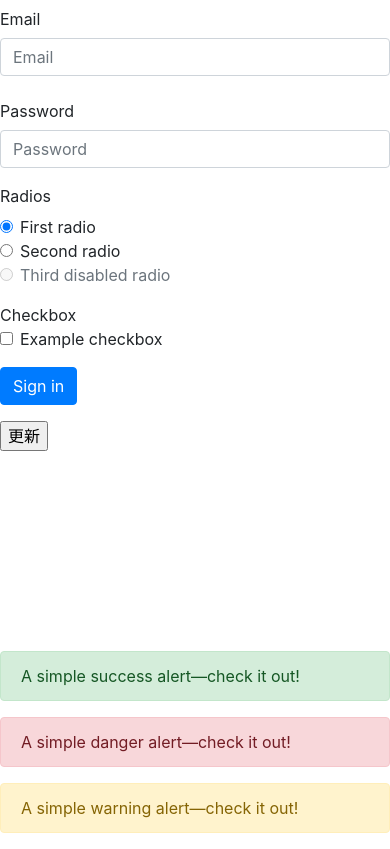
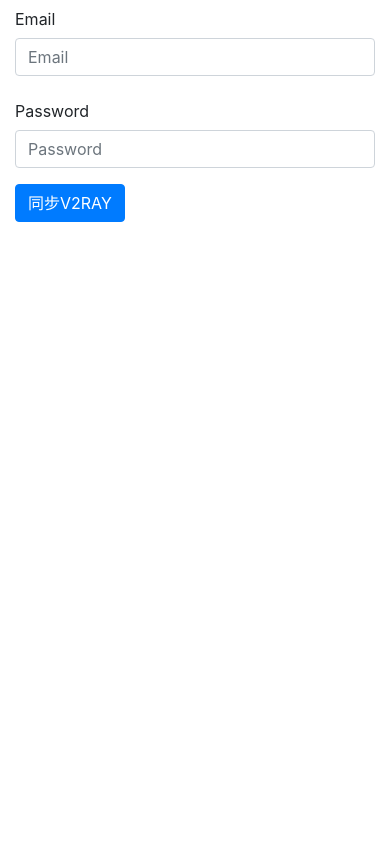
Before and after one commit to dewlyer/v2ray-ssr, a Node server app: template views/index.html in a window 390 px wide. After the commit the page ends 222 px from the top, so only its background shows below. Run offline with Node 20, Linux system fonts and the light colour scheme; the template is opened without the code that fills it, so the values that code supplies are empty; some libraries are stand-ins or nearby versions.

Commit message:
project update

```diff
--- a/views/index.html
+++ b/views/index.html
@@ -6,7 +6,7 @@
     <link rel="stylesheet" href="/libs/bootstrap/css/bootstrap.css">
 </head>
 <body>
-
+<div class="container">
     <form>
         <div class="form-group row">
             <label for="inputEmail3" class="col-sm-2 col-form-label">Email</label>
@@ -20,59 +20,16 @@
                 <input type="password" class="form-control" id="inputPassword3" placeholder="Password">
             </div>
         </div>
-    <fieldset class="form-group">
-        <div class="row">
-            <legend class="col-form-label col-sm-2 pt-0">Radios</legend>
-            <div class="col-sm-10">
-                <div class="form-check">
-                    <input class="form-check-input" type="radio" name="gridRadios" id="gridRadios1" value="option1"
-                           checked>
-                    <label class="form-check-label" for="gridRadios1">
-                        First radio
-                    </label>
-                </div>
-                <div class="form-check">
-                    <input class="form-check-input" type="radio" name="gridRadios" id="gridRadios2" value="option2">
-                    <label class="form-check-label" for="gridRadios2">
-                        Second radio
-                    </label>
-                </div>
-                <div class="form-check disabled">
-                    <input class="form-check-input" type="radio" name="gridRadios" id="gridRadios3" value="option3"
-                           disabled>
-                    <label class="form-check-label" for="gridRadios3">
-                        Third disabled radio
-                    </label>
-                </div>
-            </div>
-        </div>
-    </fieldset>
-    <div class="form-group row">
-        <div class="col-sm-2">Checkbox</div>
-        <div class="col-sm-10">
-            <div class="form-check">
-                <input class="form-check-input" type="checkbox" id="gridCheck1">
-                <label class="form-check-label" for="gridCheck1">
-                    Example checkbox
-                </label>
-            </div>
-        </div>
-    </div>
         <div class="form-group row">
             <div class="col-sm-10">
-            <button type="submit" class="btn btn-primary">Sign in</button>
+                <button type="submit" class="btn btn-primary" id="syncStartBtn" data-src="./update">同步V2RAY</button>
             </div>
         </div>
     </form>
-
-<form action="./update" method="post">
-    <input type="submit" value="更新">
-</form>
-
-<div aria-live="polite" aria-atomic="true" style="position: relative; min-height: 200px;">
-    <div class="toast" style="position: absolute; top: 0; right: 0;">
+</div>
+<script type="text/x-template">
+    <div class="toast" style="position: fixed; top: 0; right: 0;">
         <div class="toast-header">
-            <img src="..." class="rounded mr-2" alt="...">
             <strong class="mr-auto">Bootstrap</strong>
             <small>11 mins ago</small>
             <button type="button" class="ml-2 mb-1 close" data-dismiss="toast" aria-label="Close">
@@ -83,18 +40,19 @@
             Hello, world! This is a toast message.
         </div>
     </div>
-</div>
-
-<div class="alert alert-success" role="alert">
-    A simple success alert—check it out!
-</div>
-<div class="alert alert-danger" role="alert">
-    A simple danger alert—check it out!
-</div>
-<div class="alert alert-warning" role="alert">
-    A simple warning alert—check it out!
-</div>
-
+</script>
 <script src="/libs/jquery/jquery.min.js"></script>
+<script>
+    $(document).ready(() => {
+        $('#syncStartBtn').on('click', event => {
+            const $target = $(event.target);
+            $.post($target.data('src')).then(data => {
+                console.log(data);
+            }).catch(err => {
+                window.alert(err);
+            });
+        });
+    });
+</script>
 </body>
 </html>
```
Lines whose indentation alone changed are shown as unchanged.
